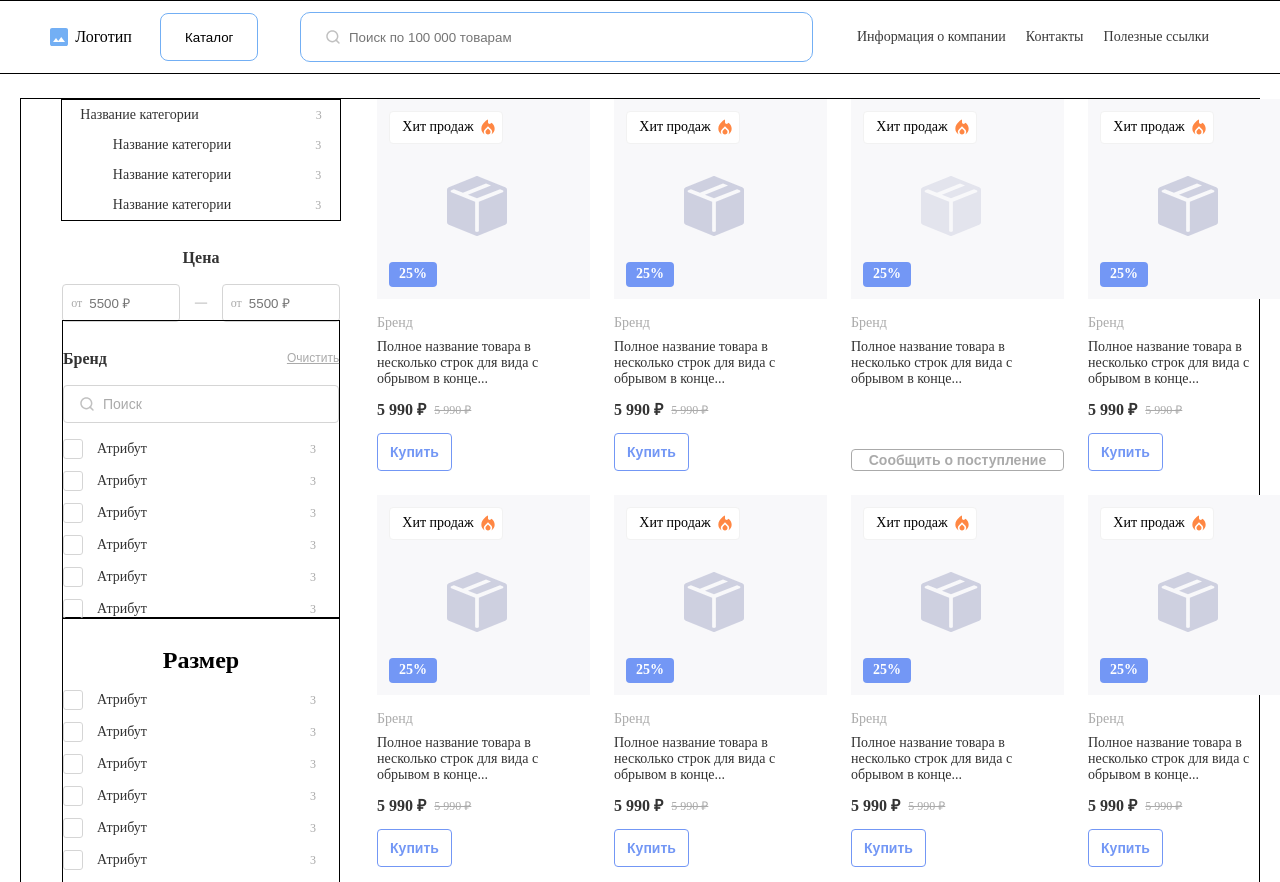
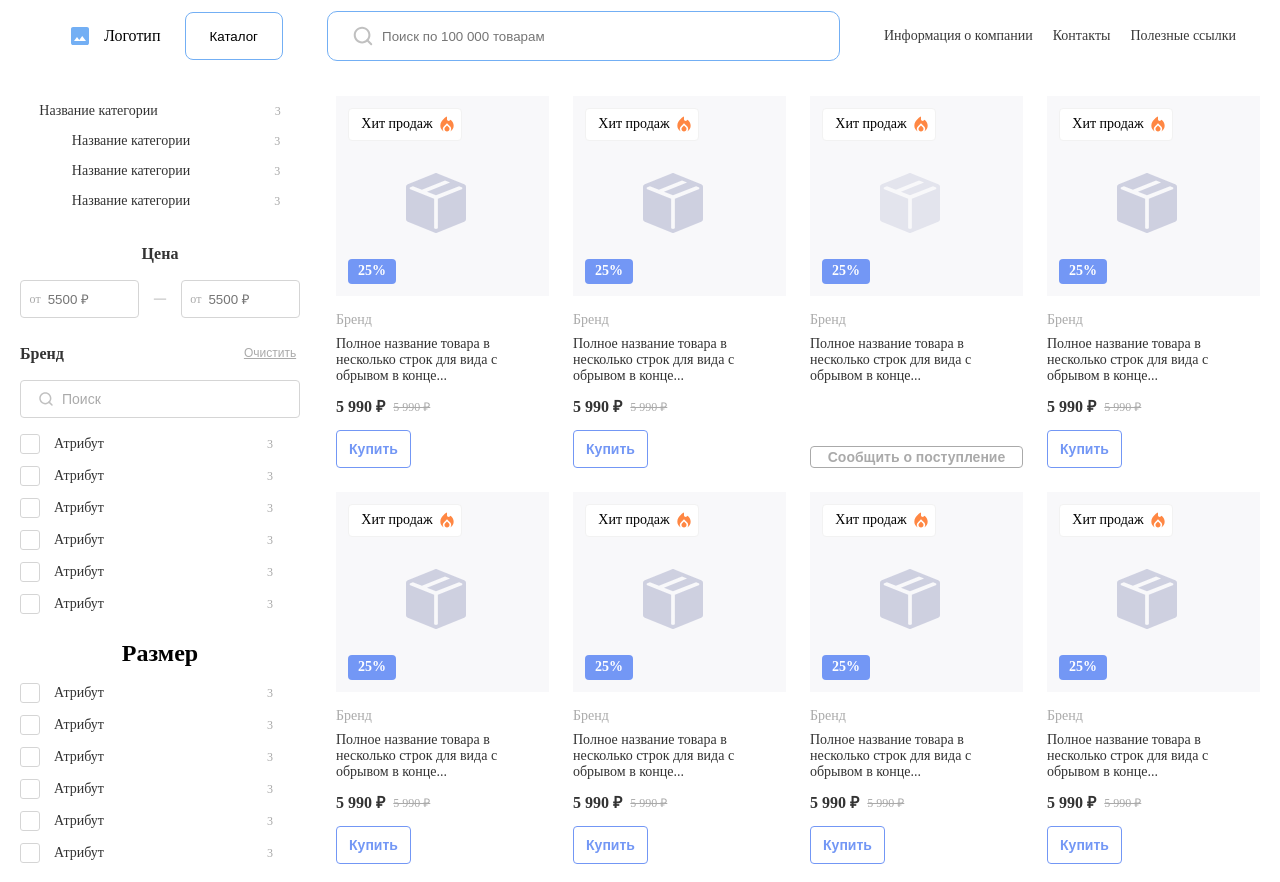
Before and after one commit to Alfie26/any-query-task, a plain HTML site: page index.html in a window 1280 px wide. Shown: the top 882 px of the page. Drawn offline with Linux system fonts and the light colour scheme.

Commit message:
That's all I've done

```diff
--- a/css/index.css
+++ b/css/index.css
@@ -21,23 +21,26 @@ body {
 
 header {
   display: flex;
-  width: 1720px;
+  width: 100%;
+  max-width: 1720px;
   height: 72px;
   justify-content: center;
   align-items: center;
-  border: 1px solid black;
+  /* border: 1px solid black; */
+  gap: 24px;
 }
 
 header .header-left {
   display: flex;
-  width: 257px;
   height: 48px;
   padding: 12px 0 12px;
+  flex-grow: 0;
+  flex-shrink: 0;
 }
 
 header .header-left .frame-logo {
   display: flex;
-  width: 145;
+  gap: 12px;
   height: 48px;
   padding: 0 24px 0 24px;
   justify-content: center;
@@ -53,14 +56,12 @@ header .header-left .logo {
 }
 
 header .header-left p {
-  width: 65px;
   height: 19px;
   padding: auto;
   font-size: 16px;
   font-weight: 400;
 }
 header .header-left button {
-  width: 104;
   height: 48;
   padding: 8px 24px 8px 24px;
   border: 1px solid #73aff4;
@@ -80,7 +81,8 @@ header .header-left button:hover {
 
 header .search {
   display: flex;
-  width: 991px;
+  width: 100%;
+  max-width: 991px;
   height: 24px;
   padding: 12px 16px 12px 16px;
   border-radius: 10px;
@@ -95,7 +97,7 @@ header .search::-webkit-input-placeholder {
 }
 
 header .search input {
-  width: 983px;
+  width: 100%;
   height: 24px;
   border: 0px;
 }
@@ -107,8 +109,6 @@ header .search img {
 
 header .header-right {
   display: flex;
-  padding: 0 0 0 24px;
-  width: 400px;
   height: 17px;
   flex-grow: 0;
   flex-shrink: 0;
@@ -126,9 +126,10 @@ main {
   display: flex;
   flex-direction: row;
   gap: 36px;
-  width: 1720px;
+  width: 100%;
+  max-width: 1720px;
   height: 1132px;
-  border: 1px solid black;
+  /* border: 1px solid black; */
   margin: 24px 0;
 }
 
@@ -136,11 +137,10 @@ main .filter {
   display: flex;
   flex-direction: column;
   width: 280px;
-  height: 760px;
 }
 
 main .filter .category-filter {
-  border: 1px solid black;
+  /* border: 1px solid black; */
   display: flex;
   flex-direction: column;
   height: 120px;
@@ -284,7 +284,7 @@ main .price .price-filter h2 {
 }
 
 main .brand {
-  border: 1px solid black;
+  /* border: 1px solid black; */
   height: 268px;
   padding-top: 28px;
 }
@@ -415,7 +415,7 @@ main .size {
   display: flex;
   flex-direction: column;
   height: 216px;
-  border: 1px solid black;
+  /* border: 1px solid black; */
   padding: 28px 0;
 }
 
@@ -489,8 +489,7 @@ main .size .list .list-item p {
 }
 
 main .cards-container {
-  width: 1404px;
-  height: 1132px;
+  width: 100%;
   display: grid;
   grid-template-columns: repeat(4, 1fr);
   grid-template-rows: repeat(3, 1fr);
@@ -498,7 +497,7 @@ main .cards-container {
 }
 
 main .cards-container .card {
-  width: 333px;
+  width: 100%;
   height: 356px;
   display: flex;
   flex-direction: column;
@@ -511,7 +510,6 @@ main .cards-container .card {
 }
 
 main .cards-container .card .product {
-  width: 333px;
   height: 200px;
   display: flex;
   flex-direction: column;
@@ -563,8 +561,8 @@ main .cards-container .card .product .item {
   width: 60px;
   height: 60px;
   position: absolute;
-  padding-top: 70px;
-  padding-left: 136.5px;
+  /* padding-top: 70px;
+  padding-left: 136.5px; */
 }
 
 #card3 .item {
@@ -659,7 +657,7 @@ main .cards-container .card button {
 #card3 button {
   border: 1px solid #aaaaaa;
   color: #aaaaaa;
-  width: 333px;
+  width: 100%;
   height: 38px;
   margin-top: 62px;
 }
@@ -689,7 +687,6 @@ main .cards-container .card button:hover {
 
   main {
     width: 1240px;
-    padding: 0 40px;
     box-sizing: border-box;
   }
 
```
Also changed, not shown: firstTask.js (+3 -5 lines), secondTask.js (+0 -11 lines).
